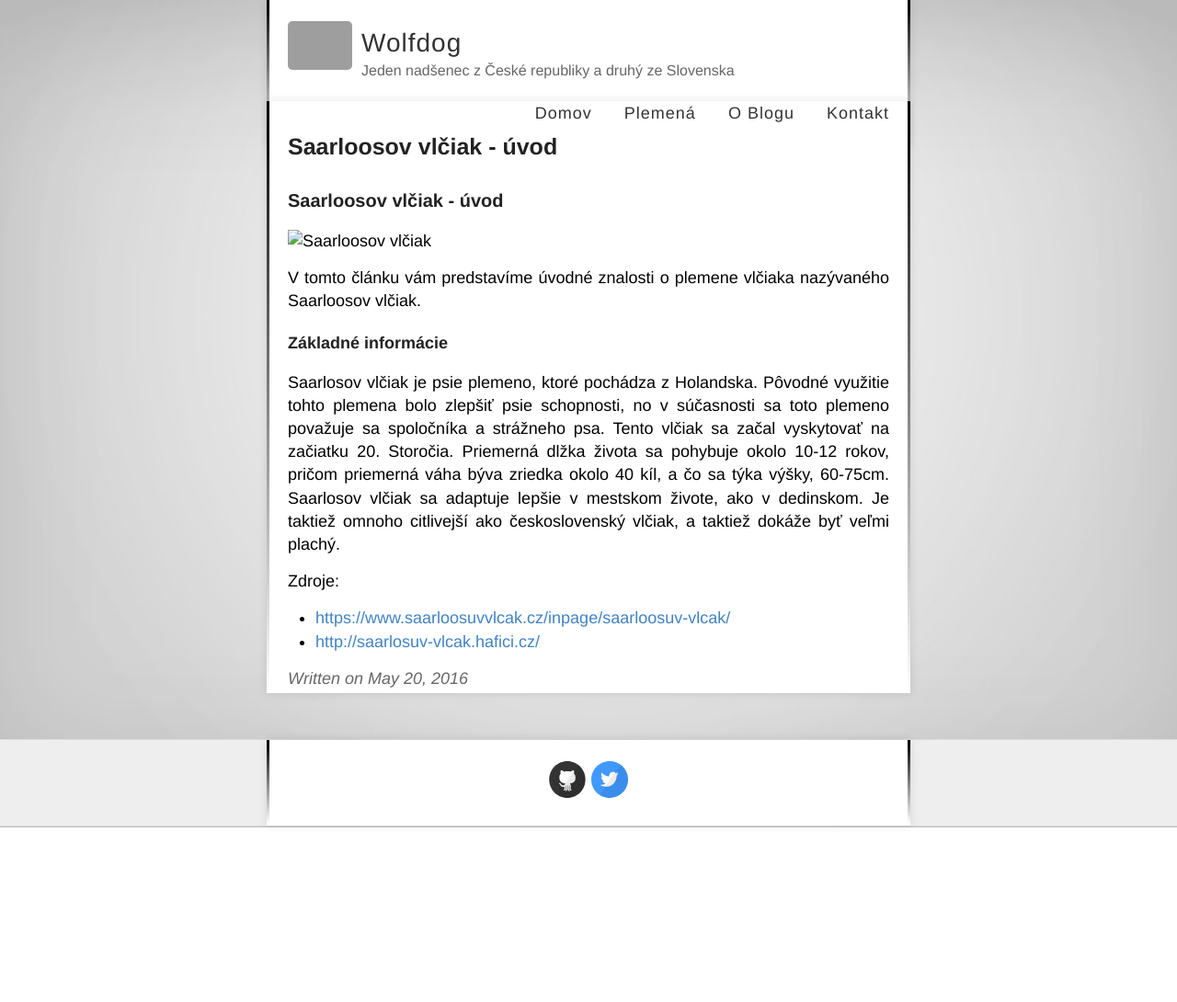
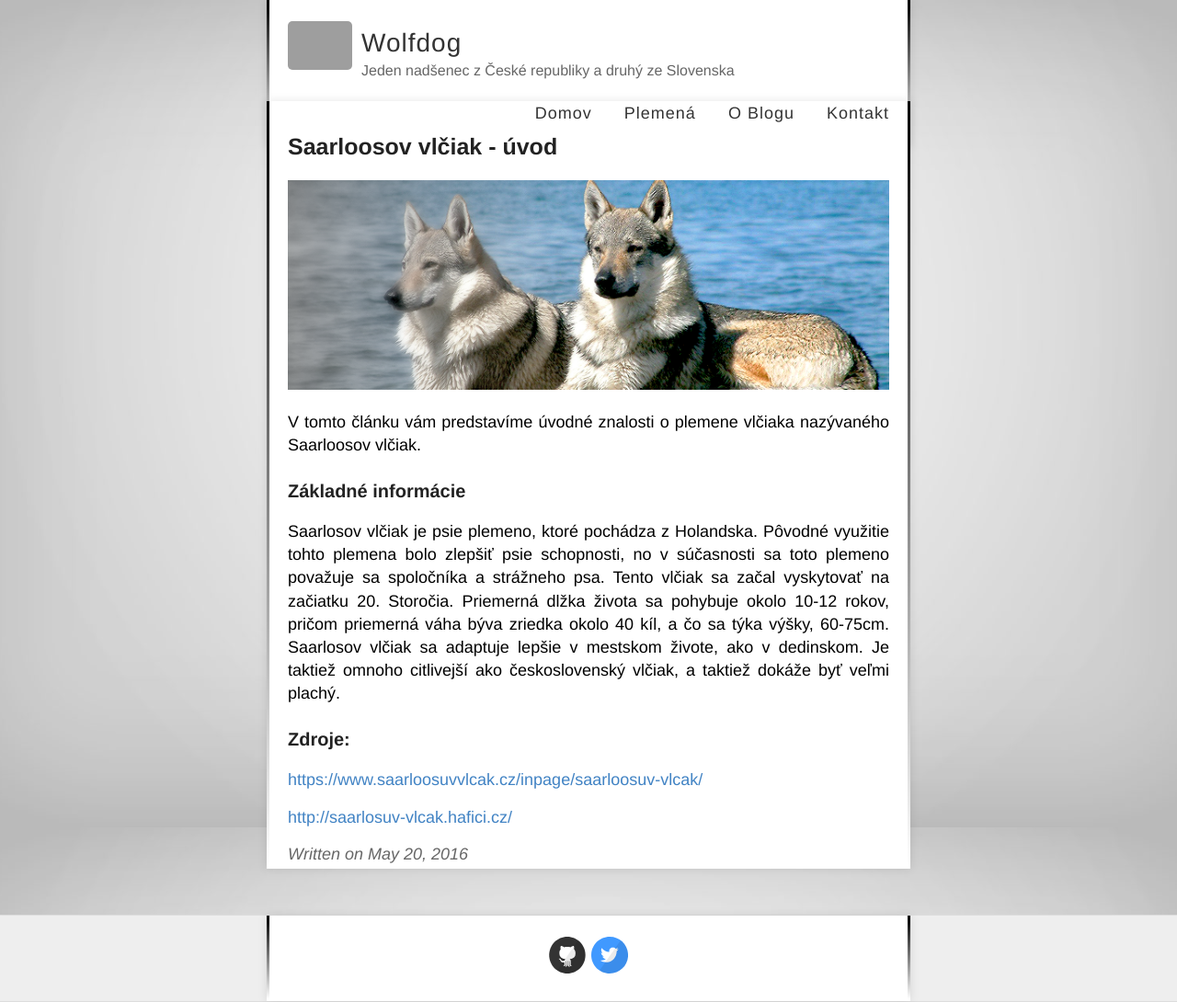
Before and after one commit to BuresKai/BuresKai.github.io, a Jekyll site: the page built from _posts/2016-05-20-Saarloosov vlčiak - úvod.md, in a window 1280 px wide. Shown: the whole page at 92% size. Built offline with Jekyll 4.4.1, drawn with Linux system fonts in a browser that asks for light colours; before the commit the page ends 900 px from its top, so only the background shows below that; grey boxes are pictures that could not be loaded.

Commit message:
Malý problém s lomítkem
přidání lomítka k odkazu na obrázky + menší úpravy

```diff
--- a/_posts/2016-05-20-Saarloosov vlčiak - úvod.md
+++ b/_posts/2016-05-20-Saarloosov vlčiak - úvod.md
@@ -2,18 +2,17 @@
 layout: post
 title: Saarloosov vlčiak - úvod
 ---
-## Saarloosov vlčiak - úvod
-![Saarloosov vlčiak](images/saarloos1.png)
+![Saarloosov vlčiak](/images/saarloos1.png)
 
 V tomto článku vám predstavíme úvodné znalosti o plemene vlčiaka nazývaného Saarloosov vlčiak.
 
-
-
-### Základné informácie
+## Základné informácie
 
 Saarlosov vlčiak je psie plemeno, ktoré pochádza z Holandska. Pôvodné využitie tohto plemena bolo zlepšiť psie schopnosti, no v súčasnosti sa toto plemeno považuje sa spoločníka a strážneho psa. Tento vlčiak sa začal vyskytovať na začiatku 20. Storočia. Priemerná dlžka života sa pohybuje okolo 10-12 rokov, pričom priemerná váha býva zriedka okolo 40 kíl, a čo sa týka výšky, 60-75cm.
 Saarlosov vlčiak sa adaptuje lepšie v mestskom živote, ako v dedinskom. Je taktiež omnoho citlivejší ako československý vlčiak, a taktiež dokáže byť veľmi plachý.
 
-Zdroje:
-- <https://www.saarloosuvvlcak.cz/inpage/saarloosuv-vlcak/>
-- <http://saarlosuv-vlcak.hafici.cz/>
+## Zdroje:
+
+<https://www.saarloosuvvlcak.cz/inpage/saarloosuv-vlcak/>
+
+<http://saarlosuv-vlcak.hafici.cz/>
```
Also changed, not shown: _posts/2016-05-20-Saarloosov vlčiak - história.md (+7 -10 lines).
